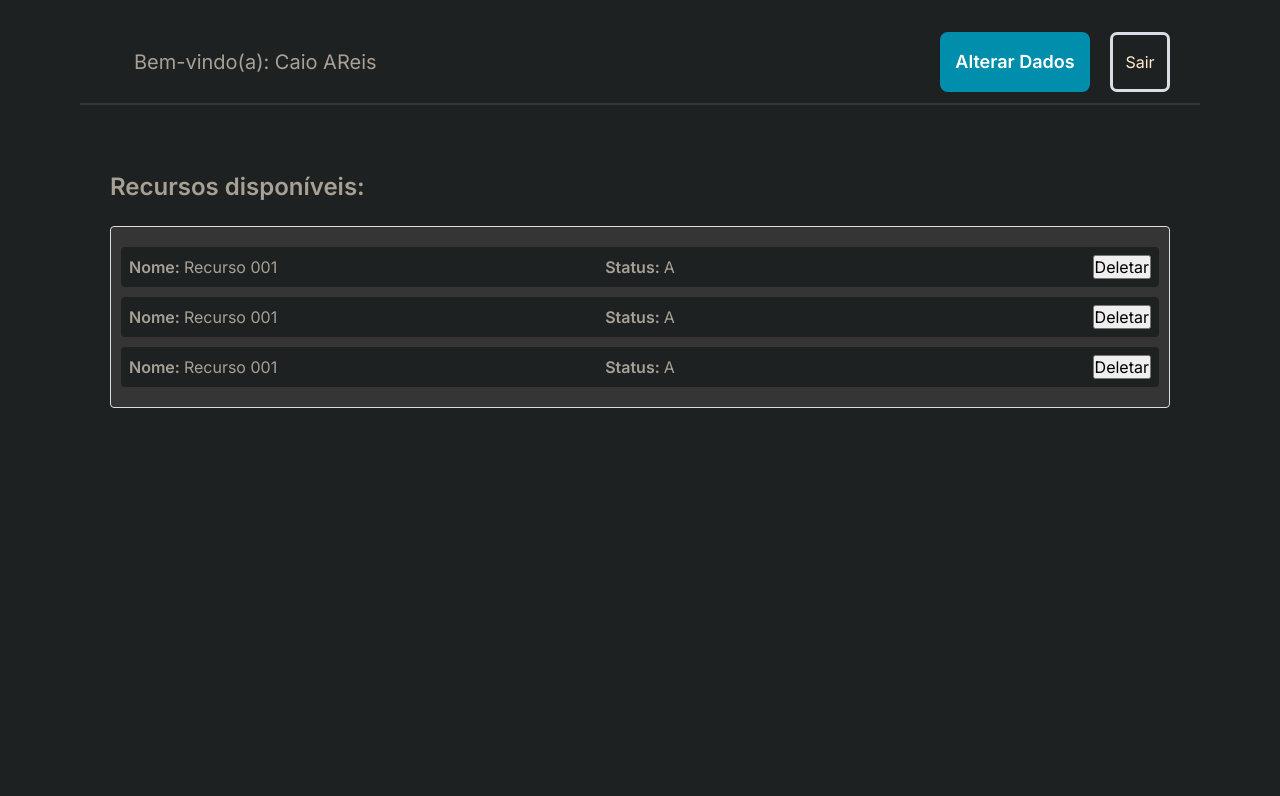
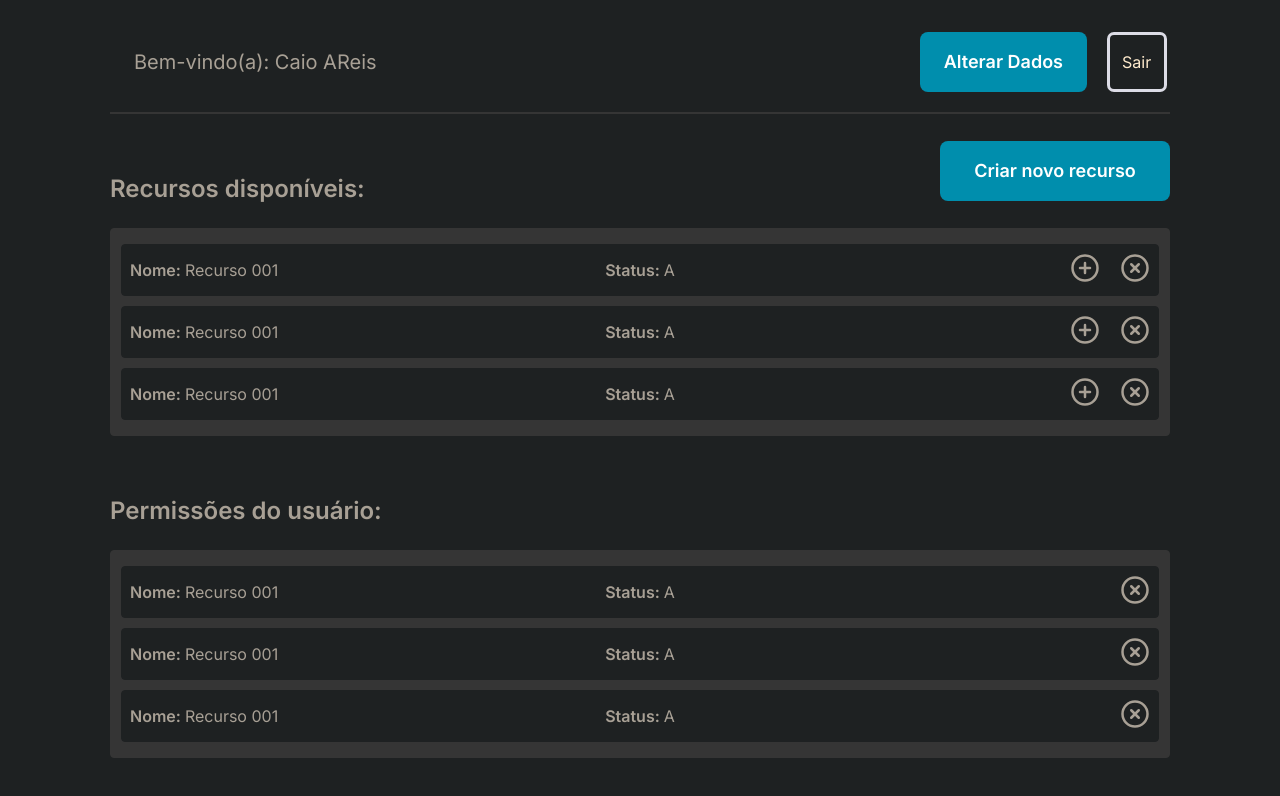
Before and after one commit to CaioAReis/Controle-de-Permissao-de-Usuario, a React (Create React App) app in the folder frontend/: page /perfil in a window 1280 px wide. Shown: the top 796 px of the page. Built offline with nearby package versions, Linux system fonts and the light colour scheme; the HTML template or start-up script is replaced by a standard one.

Commit message:
Finalizando a tela de perfil

```diff
--- a/frontend/package.json
+++ b/frontend/package.json
@@ -12,6 +12,7 @@
     "@types/react-dom": "^17.0.0",
     "react": "^17.0.1",
     "react-dom": "^17.0.1",
+    "react-icons": "^4.2.0",
     "react-router-dom": "^5.2.0",
     "react-scripts": "4.0.3",
     "typescript": "^4.1.2",
--- a/frontend/src/global.css
+++ b/frontend/src/global.css
@@ -7,7 +7,7 @@
 
 body {
     background: #1E2122;
-    color: #A8A095;
+    color: #a8a095;
 }
 
 @media(max-width: 1080px) {
--- a/frontend/src/pages/perfil/index.tsx
+++ b/frontend/src/pages/perfil/index.tsx
@@ -1,3 +1,5 @@
+import { FiXCircle, FiPlusCircle } from 'react-icons/fi'
+import { Link } from 'react-router-dom';
 
 import './style.css'
 
@@ -6,12 +8,20 @@ export function Perfil() {
         <div className='perfil-container'>
             <header>
                 <span>Bem-vindo(a): Caio AReis</span>
-
-                <button className='button'>Alterar Dados</button>
-                <button className='sair'>Sair</button>
+                <div style={{ display: 'flex', width: '250px', marginLeft: 'auto'}} >
+                    <Link to='/alterarDados' className='alterar' >
+                        <button className='button'>Alterar Dados</button>
+                    </Link>
+                    <Link to='/' >
+                        <button className='sair'>Sair</button>
+                    </Link>
+                </div>
             </header>
 
-            <h1>Recursos disponíveis:</h1>
+            <div style={{ display: 'flex', alignItems: 'center' }} >
+                <h1>Recursos disponíveis:</h1>
+                <button className='button' style={{ width: '230px', marginLeft: 'auto' }} >Criar novo recurso</button>
+            </div>
 
             <div className='recursos-container' >
                 <ul>
@@ -25,7 +35,8 @@ export function Perfil() {
                         </div>
 
                         <div style={{ display: 'flex', justifyContent: 'flex-end'}} >
-                            <button>Deletar</button>
+                            <button className='list-button' style={{ marginRight:'20px' }} ><FiPlusCircle size={30} color='#a8a095' /> </button>
+                            <button className='list-button' ><FiXCircle size={30} color='#a8a095' /> </button>
                         </div>
                     </li>
 
@@ -39,7 +50,8 @@ export function Perfil() {
                         </div>
 
                         <div style={{ display: 'flex', justifyContent: 'flex-end'}} >
-                            <button>Deletar</button>
+                            <button className='list-button' style={{ marginRight:'20px' }} ><FiPlusCircle size={30} color='#a8a095' /> </button>
+                            <button className='list-button' ><FiXCircle size={30} color='#a8a095' /> </button>
                         </div>
                     </li>
 
@@ -53,12 +65,63 @@ export function Perfil() {
                         </div>
 
                         <div style={{ display: 'flex', justifyContent: 'flex-end'}} >
-                            <button>Deletar</button>
+                            <button className='list-button' style={{ marginRight:'20px' }} ><FiPlusCircle size={30} color='#a8a095' /> </button>
+                            <button className='list-button' ><FiXCircle size={30} color='#a8a095' /> </button>
                         </div>
                     </li>
                 </ul>
             </div>
 
+            <h1>Permissões do usuário:</h1>
+
+            <div className='recursos-container' >
+                <ul>
+                    <li>
+                        <div>
+                            <p><strong>Nome: </strong> Recurso 001</p>
+                        </div>
+
+                        <div style={{textAlign: 'center' }} >
+                            <p><strong>Status: </strong> A</p>
+                        </div>
+
+                        <div style={{ display: 'flex', justifyContent: 'flex-end'}} >
+                            <button className='list-button' ><FiXCircle size={30} color='#a8a095' /> </button>
+                        </div>
+                    </li>
+
+                    <li>
+                        <div>
+                            <p><strong>Nome: </strong> Recurso 001</p>
+                        </div>
+
+                        <div style={{textAlign: 'center' }} >
+                            <p><strong>Status: </strong> A</p>
+                        </div>
+
+                        <div style={{ display: 'flex', justifyContent: 'flex-end'}} >
+                            <button className='list-button' ><FiXCircle size={30} color='#a8a095' /> </button>
+                        </div>
+                    </li>
+
+                    <li>
+                        <div>
+                            <p><strong>Nome: </strong> Recurso 001</p>
+                        </div>
+
+                        <div style={{textAlign: 'center' }} >
+                            <p><strong>Status: </strong> A</p>
+                        </div>
+
+                        <div style={{ display: 'flex', justifyContent: 'flex-end'}} >
+                            <button className='list-button' ><FiXCircle size={30} color='#a8a095' /> </button>
+                        </div>
+                    </li>
+                </ul>
+            </div>
+
+            {/* <div className="novo-recurso-container"></div> */}
+
         </div>
     );
 }
--- a/frontend/src/pages/perfil/style.css
+++ b/frontend/src/pages/perfil/style.css
@@ -1,11 +1,9 @@
 .perfil-container {
-    height: 105px;
+
     width: 100%;
-    /* max-width: 1180px; */
-    padding: 32px 30px 0 30px;
+    max-width: 1180px;
+    padding: 32px 30px 10px 30px;
     margin: 0 auto;
-    border-bottom: 2px solid #353535;
-
 
     /* border: 1px solid red; */
 }
@@ -13,6 +11,9 @@
 .perfil-container header {
     display: flex;
     align-items: center;
+    padding-bottom: 20px;
+    border-bottom: 2px solid #353535;
+
 }
 
 .perfil-container header span {
@@ -20,9 +21,8 @@
     margin-left: 24px;
 }
 
-.perfil-container header .button {
-    width: 150px;
-    margin-left: auto;
+.perfil-container header .alterar {
+    width: 250px;
 }
 
 .perfil-container header .sair {
@@ -41,16 +41,18 @@
 }
 
 .perfil-container h1 {
-    margin-top: 80px;
+    margin-top: 60px;
     font-size: 1.5rem;
     margin-bottom: 25px;
 }
 
 .perfil-container .recursos-container {
-    padding: 10px 10px;
-    border: 1px solid #dcdce6;
+    padding: 5px 10px;
+    border: 1px solid #353535;
     border-radius: 4px;
     background-color: #353535;
+
+    margin-bottom: 20px;
 }
 
 .perfil-container .recursos-container ul {
@@ -61,7 +63,7 @@
     margin: 10px 0;
     border-radius: 4px;
     padding: 8px;
-    /* border: 1px dotted white; */
+    border: 1px solid #1e2122;
     background-color: #1E2122;
 
     display: flex;
@@ -69,7 +71,34 @@
     justify-content: space-between;
 }
 
+.perfil-container ul li:hover {
+    border: 1px solid #a8a095;
+}
+
 .perfil-container ul li div {
     width: 100%;
     /* border: 1px solid red; */
 }
+
+.list-button {
+    background: transparent;
+    border: none;
+    transition: filter 0.1s;
+}
+
+.list-button:hover {
+    filter: brightness(50%);
+}
+
+.novo-recurso-container {
+    position: absolute;
+    left: 0px;
+    right: 0px;
+    bottom: 0px;
+    top: 0px;
+    background: #008dad70;
+    display: table;
+    width: 100%;
+    z-index: 10000;
+    height: 100%;
+  }
```
Also changed, not shown: 1 other file (tests, documents, lock files or other folders).
